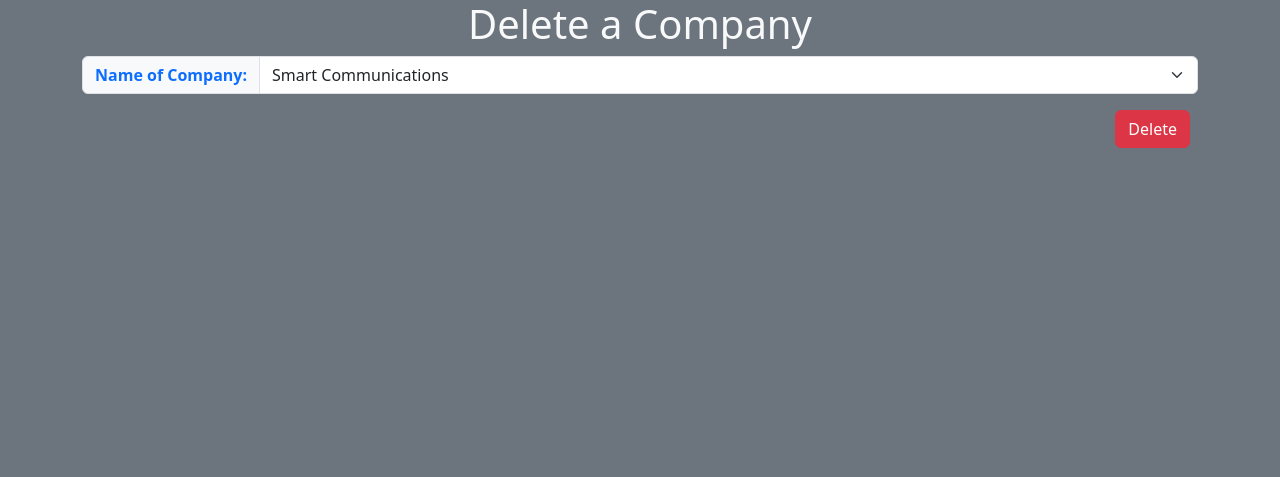
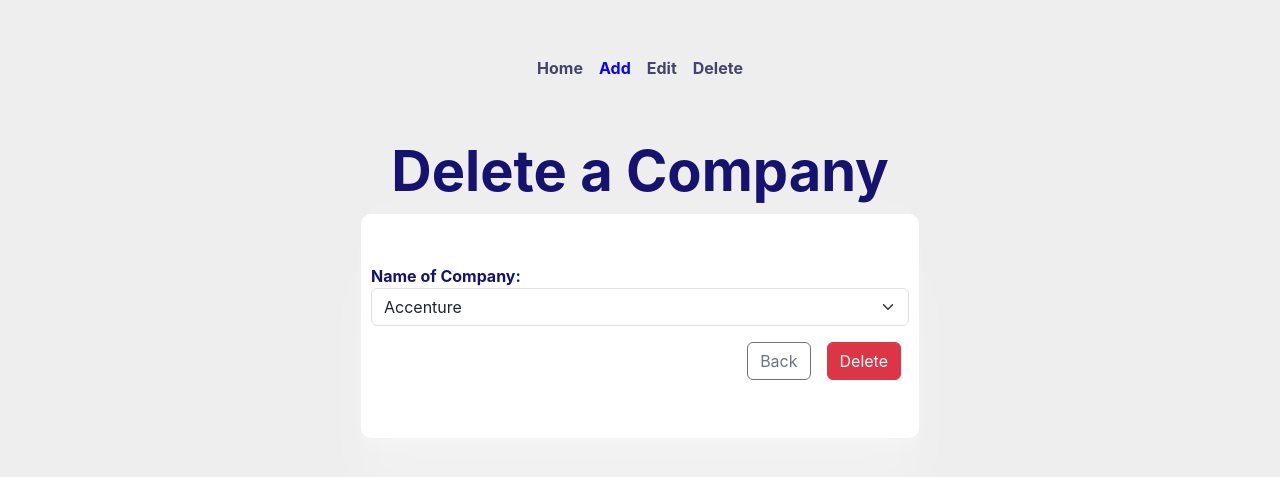
Before and after one commit to WilAm1/web2-project, a PHP site: page /delete.php in a window 1280 px wide. Shown: the top 477 px of the page. Run offline with PHP 8.4, Linux system fonts and the light colour scheme; some web fonts are replaced.

Commit message:
feat: Add style to delete

```diff
--- a/BSIT3EG1G4.xml
+++ b/BSIT3EG1G4.xml
@@ -2,13 +2,6 @@
 <techCompanies>
   <title>Top IT Companies in the Philippines</title>
   <!--1-->
-  <techCompany>
-    <companyName>Smart Communications</companyName>
-    <yearStart>1991</yearStart>
-    <tagline>Live more</tagline>
-    <totalBranch>95</totalBranch>
-    <headquarter>Makati City</headquarter>
-  </techCompany>
   <!--2-->
   <techCompany>
     <companyName>Accenture</companyName>
@@ -34,13 +27,6 @@
     <headquarter>Makati</headquarter>
   </techCompany>
   <!--5-->
-  <techCompany>
-    <companyName>BDO</companyName>
-    <yearStart>1968</yearStart>
-    <tagline>We find ways</tagline>
-    <totalBranch>1,200</totalBranch>
-    <headquarter>Makati</headquarter>
-  </techCompany>
   <!--6-->
   <techCompany>
     <companyName>Converge</companyName>
@@ -50,13 +36,6 @@
     <headquarter>Pasig</headquarter>
   </techCompany>
   <!--7-->
-  <techCompany>
-    <companyName>Oracle</companyName>
-    <yearStart>1990</yearStart>
-    <tagline>Can't break it, can't break in</tagline>
-    <totalBranch>300</totalBranch>
-    <headquarter>Makati</headquarter>
-  </techCompany>
   <!--8-->
   <techCompany>
     <companyName>Concentrix</companyName>
--- a/assets/styles.css
+++ b/assets/styles.css
@@ -26,7 +26,6 @@ body {
 .modalContainer {
   width: 100vw;
   height: 100vh;
-  background-color: rgba(48, 48, 48, 0.466);
 }
 
 .modalContent {
@@ -258,12 +257,12 @@ h2 {
   height: 100px;
   background-color: #21d4fd;
   background-image: linear-gradient(19deg, #21d4fd 0%, #b721ff 100%);
-
   color: white;
   font-size: 1.5rem;
   font-weight: 700;
   text-align: center;
   margin: 0 auto;
+  margin-top: 16px;
   border-radius: 8px;
   padding: 8px;
 }
--- a/delete.php
+++ b/delete.php
@@ -4,17 +4,36 @@
     <link rel="stylesheet" href="bootstrap/css/bootstrap.min.css" />
     <link rel="stylesheet" href="BSIT3EG1G4.css" />
     <title>Delete </title>
+    <!-- bootstrap  -->
+    <script src="/assets/bootstrap/js/bootstrap.bundle.min.js"></script>
+    <link rel="stylesheet" href="/assets/bootstrap/css/bootstrap.min.css" />
+    <!--  JQuery and JQueryUI  -->
+    <script src="assets/jquery-3.6.4.min.js"></script>
+    <script src="assets/jquery-ui/jquery-ui.min.js"></script>
+    <link href="assets/jquery-ui.css" rel="stylesheet" type="text/css" />
+    <!-- Own JS  -->
+    <script src="assets/js/createScript.js"></script>
+    <!-- Own CSS -->
+    <link rel="stylesheet" href="assets/styles.css" />
+
+
 </head>
 
-<body class="bg-secondary">
-
-    <div class="container text-center">
-        <h1 class="text-light">Delete a Company</h1>
-        <form action="deleteProcess.php" method="post">
+<body>
+    <nav>
+        <div class="menus mt-5 d-flex justify-content-center nav-box">
+            <a class="nav-link m-2 text-decoration-none" href="index.php">Home</a>
+            <a class="nav-link active m-2 text-decoration-none" href="create.html">Add</a>
+            <a class="nav-link m-2 text-decoration-none" href="update.php">Edit</a>
+            <a class="nav-link m-2 text-decoration-none" href="delete.php">Delete</a>
+        </div>
+    </nav>
+    <div class="container mt-5 ">
+        <h1 class="text-accent text-center">Delete a Company</h1>
         <div class="formContainer">
             <!-- company names in dropdown -->
-                <div class="input-group mx-auto">
-                    <label class="input-group-text fw-bold text-primary" for="name">Name of Company:</label>
+            <div class=" mx-auto">
+                <label class=" fw-bold text-accent" for="name">Name of Company:</label>
                 <select class="form-select" name="name" id="name">
                     <?php
                     $xml = new DOMDocument("1.0");
@@ -35,15 +54,38 @@
                     <a class="text-decoration-none text-secondary" href="index.php">Back</a>
                 </button>
 
-                    <button class="btn btn-danger m-2">Delete</button>
+                <button class="btn btn-danger m-2" data-bs-toggle="modal" data-bs-target="#theModal">Delete</button>
             </div>
 
         </div>
 
-        </form>
 
     </div>
+    <!-- Modal -->
+    <div class="modal fade" id="theModal" tabindex="-1" aria-labelledby="theModalLabel" aria-hidden="true">
+        <div class="modal-dialog">
+            <div class="modal-content">
+                <div class="modal-header">
+                    <p class="modal-title fs-5" id="theModalLabel">Confirm Deletion?</p>
+                    <button type="button" class="btn-close" data-bs-dismiss="modal" aria-label="Close"></button>
+                </div>
+                <div class="modal-body">
+                    <p>You cannot undo this change.</p>
+                </div>
 
+                <div class="modal-footer">
+                    <button type="button" class="btn btn-outline-secondary" data-bs-dismiss="modal">Close</button>
+                    <form action="/deleteProcess.php" method="post">
+                        <input id="deleteCompanyInput" type="hidden" name="name" value="<?= $name ?>">
+
+                        <button type="submit" class="btn btn-primary">Confirm Delete</button>
+                    </form>
+                </div>
+            </div>
+        </div>
+    </div>
+
+    <!-- end modal -->
 
 
 
--- a/index.php
+++ b/index.php
@@ -129,7 +129,7 @@
           <form action="/deleteProcess.php" method="post">
             <input id="deleteCompanyInput" type="hidden" name="name" value="">
 
-            <button type="submit" class="btn btn-danger">Delete</button>
+            <button type="submit" class="btn btn-danger">Confirm Delete</button>
           </form>
         </div>
       </div>
```
Also changed, not shown: deleteProcess.php (+12 -8 lines). Lines whose indentation alone changed are shown as unchanged.
